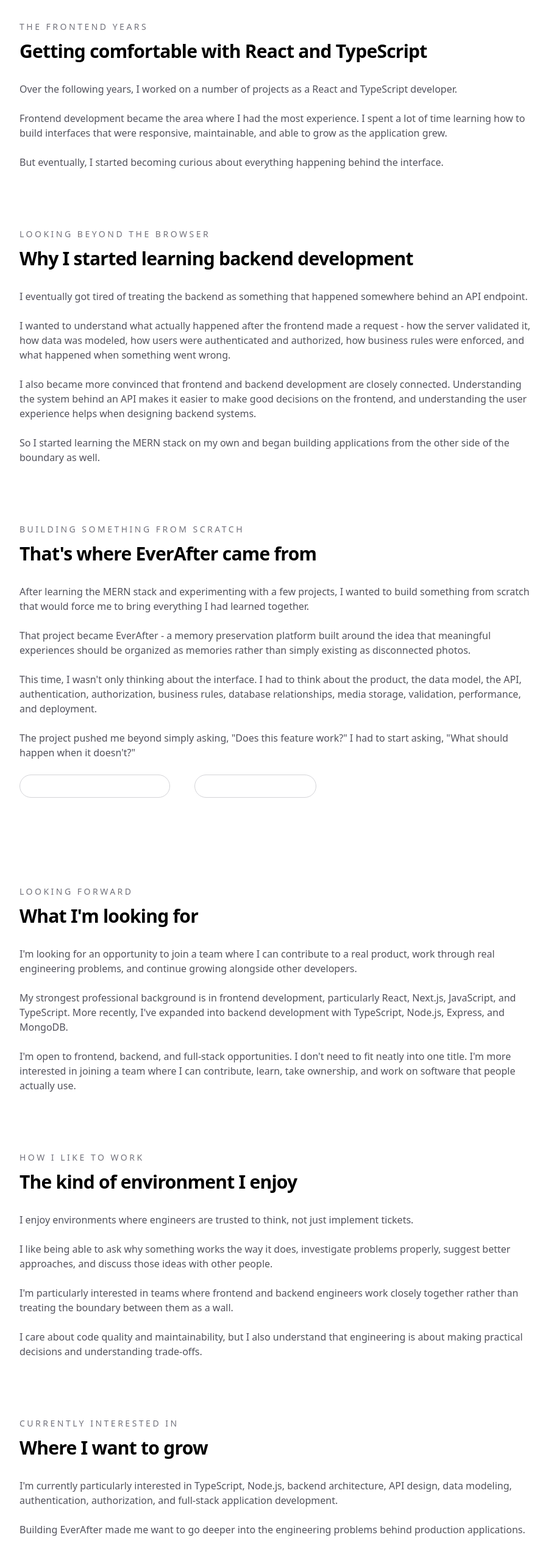
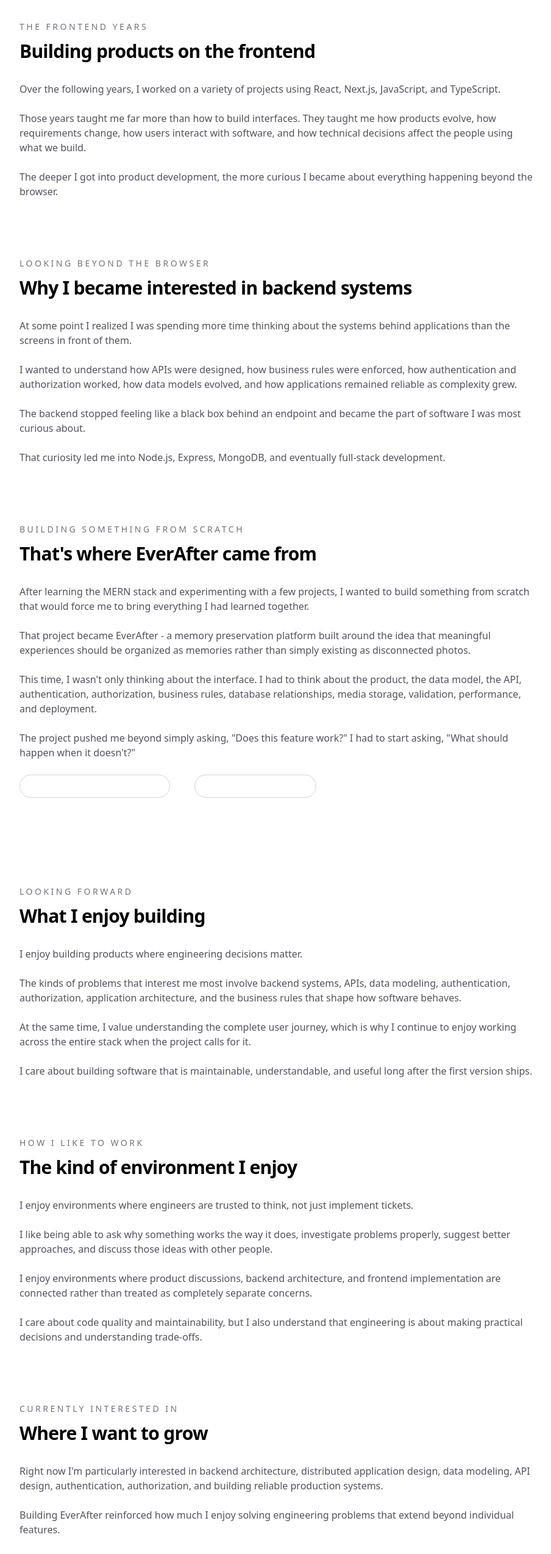
Before and after one commit to frankoadeleye/frank-adeleye, a Next.js app: page /story in a window 1280 px wide. Shown: the part 1660-4208 px from the top of the page at 61% size, without its empty margins (184-1088 px from the left). Built offline with nearby package versions, Linux system fonts and the light colour scheme.

Commit message:
fix: turned off react/no-unescaped-entities for eslint

```diff
--- a/app/case-study/everafter/page.tsx
+++ b/app/case-study/everafter/page.tsx
@@ -184,7 +184,7 @@ Cloudinary Media Storage
           </p>
 
           <blockquote className="mt-4 border-l-2 border-zinc-300 pl-6 italic dark:border-zinc-700">
-            Can they verify somebody else&apos;s account?
+            Can they verify somebody else's account?
           </blockquote>
 
           <p className="mt-6 text-zinc-600 dark:text-zinc-400">No.</p>
@@ -198,7 +198,7 @@ Cloudinary Media Storage
 
         <section className="mt-20">
           <h2 className="text-3xl font-semibold">
-            Scenario 2: A user copies another user&apos;s Collection ID
+            Scenario 2: A user copies another user's Collection ID
           </h2>
 
           <p className="mt-6 text-zinc-600 dark:text-zinc-400">
--- a/app/story/page.tsx
+++ b/app/story/page.tsx
@@ -43,7 +43,7 @@ export default function StoryPage() {
           </h1>
 
           <p className="mt-8 max-w-3xl text-lg leading-8 text-zinc-600 dark:text-zinc-400">
-            My path into software development wasn&apos;t exactly traditional. I
+            My path into software development wasn't exactly traditional. I
             started out studying Mechanical Engineering, but programming
             eventually became the thing I wanted to spend my time getting better
             at.
@@ -68,7 +68,7 @@ export default function StoryPage() {
 
             <p>
               What pulled me toward programming was the feedback loop. When
-              something doesn&apos;t work, there is usually a reason. I can
+              something doesn't work, there is usually a reason. I can
               investigate it, understand what went wrong, change something, and
               see the result.
             </p>
@@ -98,9 +98,9 @@ export default function StoryPage() {
             </p>
 
             <p>
-              The website isn&apos;t live anymore, but the experience stayed
-              with me. I was given room to make decisions instead of simply
-              being told exactly what to build.
+              The website isn't live anymore, but the experience stayed with me.
+              I was given room to make decisions instead of simply being told
+              exactly what to build.
             </p>
 
             <p>
@@ -112,7 +112,7 @@ export default function StoryPage() {
             <p>
               It was one of my earliest lessons that frontend development is
               about more than turning designs into code. You also have to think
-              about what you&apos;re building and why.
+              about what you're building and why.
             </p>
           </div>
         </section>
@@ -155,25 +155,25 @@ export default function StoryPage() {
           </p>
 
           <h2 className="text-3xl font-semibold tracking-tight">
-            Getting comfortable with React and TypeScript
+            Building products on the frontend
           </h2>
 
           <div className="mt-8 space-y-6 text-zinc-600 dark:text-zinc-400">
             <p>
-              Over the following years, I worked on a number of projects as a
-              React and TypeScript developer.
+              Over the following years, I worked on a variety of projects using
+              React, Next.js, JavaScript, and TypeScript.
             </p>
 
             <p>
-              Frontend development became the area where I had the most
-              experience. I spent a lot of time learning how to build interfaces
-              that were responsive, maintainable, and able to grow as the
-              application grew.
+              Those years taught me far more than how to build interfaces. They
+              taught me how products evolve, how requirements change, how users
+              interact with software, and how technical decisions affect the
+              people using what we build.
             </p>
 
             <p>
-              But eventually, I started becoming curious about everything
-              happening behind the interface.
+              The deeper I got into product development, the more curious I
+              became about everything happening beyond the browser.
             </p>
           </div>
         </section>
@@ -185,33 +185,30 @@ export default function StoryPage() {
           </p>
 
           <h2 className="text-3xl font-semibold tracking-tight">
-            Why I started learning backend development
+            Why I became interested in backend systems
           </h2>
 
           <div className="mt-8 space-y-6 text-zinc-600 dark:text-zinc-400">
             <p>
-              I eventually got tired of treating the backend as something that
-              happened somewhere behind an API endpoint.
+              At some point I realized I was spending more time thinking about
+              the systems behind applications than the screens in front of them.
             </p>
 
             <p>
-              I wanted to understand what actually happened after the frontend
-              made a request - how the server validated it, how data was
-              modeled, how users were authenticated and authorized, how business
-              rules were enforced, and what happened when something went wrong.
+              I wanted to understand how APIs were designed, how business rules
+              were enforced, how authentication and authorization worked, how
+              data models evolved, and how applications remained reliable as
+              complexity grew.
             </p>
 
             <p>
-              I also became more convinced that frontend and backend development
-              are closely connected. Understanding the system behind an API
-              makes it easier to make good decisions on the frontend, and
-              understanding the user experience helps when designing backend
-              systems.
+              The backend stopped feeling like a black box behind an endpoint
+              and became the part of software I was most curious about.
             </p>
 
             <p>
-              So I started learning the MERN stack on my own and began building
-              applications from the other side of the boundary as well.
+              That curiosity led me into Node.js, Express, MongoDB, and
+              eventually full-stack development.
             </p>
           </div>
         </section>
@@ -223,7 +220,7 @@ export default function StoryPage() {
           </p>
 
           <h2 className="text-3xl font-semibold tracking-tight">
-            That&apos;s where EverAfter came from
+            That's where EverAfter came from
           </h2>
 
           <div className="mt-8 space-y-6 text-zinc-600 dark:text-zinc-400">
@@ -241,17 +238,16 @@ export default function StoryPage() {
             </p>
 
             <p>
-              This time, I wasn&apos;t only thinking about the interface. I had
-              to think about the product, the data model, the API,
-              authentication, authorization, business rules, database
-              relationships, media storage, validation, performance, and
-              deployment.
+              This time, I wasn't only thinking about the interface. I had to
+              think about the product, the data model, the API, authentication,
+              authorization, business rules, database relationships, media
+              storage, validation, performance, and deployment.
             </p>
 
             <p>
               The project pushed me beyond simply asking, &quot;Does this
               feature work?&quot; I had to start asking, &quot;What should
-              happen when it doesn&apos;t?&quot;
+              happen when it doesn't?&quot;
             </p>
 
             <Link
@@ -307,28 +303,28 @@ export default function StoryPage() {
           </p>
 
           <h2 className="text-3xl font-semibold tracking-tight">
-            What I&apos;m looking for
+            What I enjoy building
           </h2>
 
           <div className="mt-8 space-y-6 text-zinc-600 dark:text-zinc-400">
+            <p>I enjoy building products where engineering decisions matter.</p>
+
             <p>
-              I&apos;m looking for an opportunity to join a team where I can
-              contribute to a real product, work through real engineering
-              problems, and continue growing alongside other developers.
+              The kinds of problems that interest me most involve backend
+              systems, APIs, data modeling, authentication, authorization,
+              application architecture, and the business rules that shape how
+              software behaves.
             </p>
 
             <p>
-              My strongest professional background is in frontend development,
-              particularly React, Next.js, JavaScript, and TypeScript. More
-              recently, I&apos;ve expanded into backend development with
-              TypeScript, Node.js, Express, and MongoDB.
+              At the same time, I value understanding the complete user journey,
+              which is why I continue to enjoy working across the entire stack
+              when the project calls for it.
             </p>
 
             <p>
-              I&apos;m open to frontend, backend, and full-stack opportunities.
-              I don&apos;t need to fit neatly into one title. I&apos;m more
-              interested in joining a team where I can contribute, learn, take
-              ownership, and work on software that people actually use.
+              I care about building software that is maintainable,
+              understandable, and useful long after the first version ships.
             </p>
           </div>
         </section>
@@ -356,9 +352,9 @@ export default function StoryPage() {
             </p>
 
             <p>
-              I&apos;m particularly interested in teams where frontend and
-              backend engineers work closely together rather than treating the
-              boundary between them as a wall.
+              I enjoy environments where product discussions, backend
+              architecture, and frontend implementation are connected rather
+              than treated as completely separate concerns.
             </p>
 
             <p>
@@ -381,21 +377,21 @@ export default function StoryPage() {
 
           <div className="mt-8 space-y-6 text-zinc-600 dark:text-zinc-400">
             <p>
-              I&apos;m currently particularly interested in TypeScript, Node.js,
-              backend architecture, API design, data modeling, authentication,
-              authorization, and full-stack application development.
+              Right now I'm particularly interested in backend architecture,
+              distributed application design, data modeling, API design,
+              authentication, authorization, and building reliable production
+              systems.
             </p>
 
             <p>
-              Building EverAfter made me want to go deeper into the engineering
-              problems behind production applications.
+              Building EverAfter reinforced how much I enjoy solving engineering
+              problems that extend beyond individual features.
             </p>
 
             <p>
-              I know there&apos;s still a lot I haven&apos;t encountered yet.
-              That&apos;s one of the things I&apos;m looking forward to in my
-              next role: working alongside engineers who have solved problems I
-              haven&apos;t seen before.
+              The more I learn, the more interested I become in understanding
+              how larger systems evolve, scale, and remain maintainable over
+              time.
             </p>
           </div>
         </section>
@@ -407,7 +403,7 @@ export default function StoryPage() {
           </p>
 
           <h2 className="text-3xl font-semibold tracking-tight">
-            I&apos;m not done learning
+            I'm not done learning
           </h2>
 
           <div className="mt-8 space-y-6 text-zinc-600 dark:text-zinc-400">
@@ -418,16 +414,15 @@ export default function StoryPage() {
             </p>
 
             <p>
-              I&apos;m confident in the skills I&apos;ve developed so far, but
-              I&apos;m also aware that personal projects can only expose you to
-              so much.
+              I'm confident in the skills I've developed so far, but I'm also
+              aware that personal projects can only expose you to so much.
             </p>
 
             <p>
-              I&apos;m looking forward to the kind of learning that comes from
+              I'm looking forward to the kind of learning that comes from
               working with an experienced team, contributing to a production
-              codebase, and encountering problems that don&apos;t have a
-              tutorial telling me what to do next.
+              codebase, and encountering problems that don't have a tutorial
+              telling me what to do next.
             </p>
           </div>
         </section>
@@ -435,13 +430,13 @@ export default function StoryPage() {
         {/* Contact */}
         <section className="mt-24 border-t border-zinc-200 pt-12 dark:border-zinc-800">
           <h2 className="text-3xl font-semibold tracking-tight">
-            Let&apos;s work together
+            Let's work together
           </h2>
 
           <p className="mt-6 max-w-2xl text-zinc-600 dark:text-zinc-400">
-            If you&apos;re looking for a developer who enjoys understanding
-            problems, building things, and learning along the way, I&apos;d be
-            happy to hear from you.
+            If you'd like to talk about software engineering, backend
+            development, TypeScript, Node.js, product development, or potential
+            opportunities to work together, I'd be glad to hear from you.
           </p>
 
           <div className="mt-8 flex flex-wrap gap-4">
--- a/components/Footer.tsx
+++ b/components/Footer.tsx
@@ -8,7 +8,7 @@ export default function Footer() {
           </p>
 
           <h3 className="text-3xl font-semibold tracking-tight">
-            Let&apos;s Work Together
+            Let's Work Together
           </h3>
 
           <p className="mt-4 text-zinc-600 dark:text-zinc-400">
--- a/components/Hero.tsx
+++ b/components/Hero.tsx
@@ -16,23 +16,44 @@ export default function Hero() {
       "
     >
       <p className="mb-4 text-sm font-medium uppercase tracking-[0.25em] text-neutral-500 dark:text-neutral-400">
-        Frontend & Full-Stack Developer
+        TypeScript • Node.js • Full-Stack Engineer
       </p>
 
+      <div className="mb-6">
+        <span
+          className="
+      inline-flex
+      items-center
+      rounded-full
+      border
+      border-emerald-300
+      px-3
+      py-1
+      text-sm
+      text-emerald-700
+      dark:border-emerald-800
+      dark:text-emerald-400
+    "
+        >
+          ● Open to new opportunities
+        </span>
+      </div>
+
       <h1 className="text-5xl font-semibold tracking-tight sm:text-6xl">
-        Hi, I&apos;m Frank.
+        Hi, I'm Frank.
       </h1>
 
       <p className="mt-8 max-w-2xl text-lg leading-8 text-neutral-600 dark:text-neutral-400">
-        I&apos;m looking to join a team where I can build useful software, solve
-        real engineering problems, and keep growing as an engineer.
+        I build software with TypeScript across the stack, from user interfaces
+        to APIs, authentication systems, database design, and backend
+        architecture.
       </p>
 
       <p className="mt-5 max-w-2xl text-lg leading-8 text-neutral-600 dark:text-neutral-400">
-        I started in frontend development with React and Next.js and have since
-        expanded into backend development with TypeScript, Node.js, Express, and
-        MongoDB. I enjoy understanding how the pieces of an application fit
-        together — not just making the interface work.
+        Over the years I've worked extensively with React and Next.js, but I've
+        become increasingly interested in the engineering decisions behind
+        applications — data modeling, security, business rules, performance, and
+        the systems that make products reliable at scale.
       </p>
 
       <div className="mt-8 flex flex-wrap gap-4">
```
Also changed, not shown: eslint.config.mjs (+9 -7 lines).
